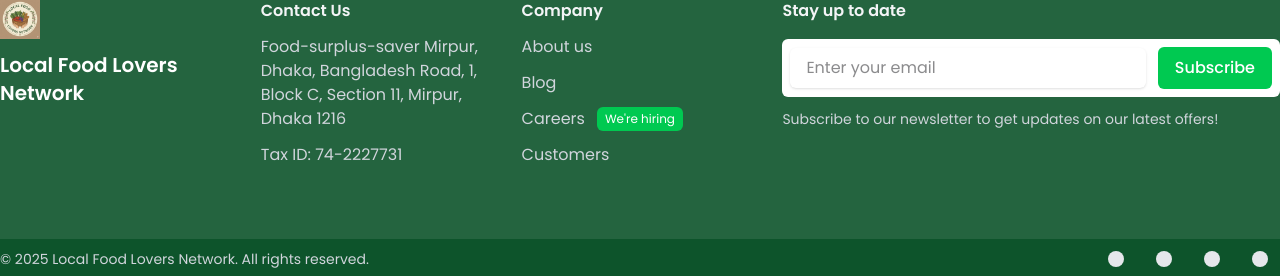
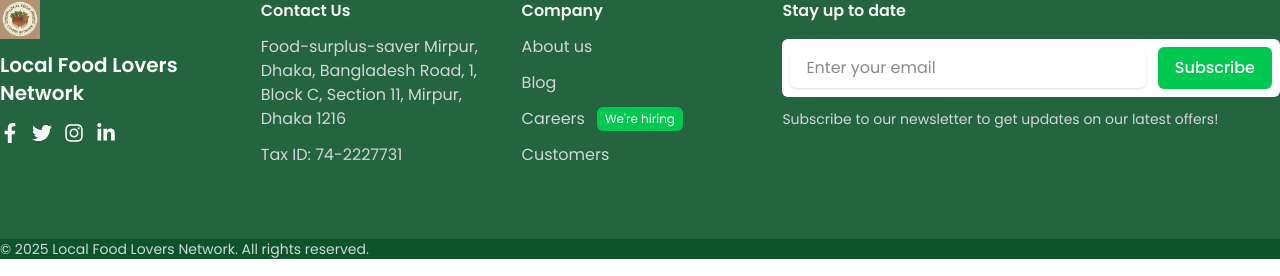
Before and after one commit to coderashik247/local-food-lovers-network-client, a React (Vite) app: page / in a window 1280 px wide. Shown: the part 2501-2777 px from the top of the page. Built offline with nearby package versions, Linux system fonts and the light colour scheme; no server answers; a web font is replaced by a local one.

Commit message:
add social media link

```diff
--- a/src/components/Footer/Footer.jsx
+++ b/src/components/Footer/Footer.jsx
@@ -1,5 +1,11 @@
 import logo from "../../assets/logo.jpg";
 import Container from "../header/Container/Container";
+import {
+  FaFacebookF,
+  FaTwitter,
+  FaInstagram,
+  FaLinkedinIn,
+} from "react-icons/fa";
 
 const Footer = () => {
   return (
@@ -11,11 +17,47 @@
               <img className="w-10 mb-3" src={logo} alt="Logo" />
               <a
                 className="flex-none text-xl font-semibold text-white"
-                href="#"
+                href="/"
                 aria-label="Brand"
               >
                 Local Food Lovers Network
               </a>
+
+              {/* Social Links */}
+              <div className="flex mt-4 gap-3">
+                <a
+                  href="https://www.facebook.com"
+                  target="_blank"
+                  rel="noopener noreferrer"
+                  className="text-white hover:text-gray-300"
+                >
+                  <FaFacebookF size={20} />
+                </a>
+                <a
+                  href="https://www.twitter.com"
+                  target="_blank"
+                  rel="noopener noreferrer"
+                  className="text-white hover:text-gray-300"
+                >
+                  <FaTwitter size={20} />
+                </a>
+                <a
+                  href="https://www.instagram.com"
+                  target="_blank"
+                  rel="noopener noreferrer"
+                  className="text-white hover:text-gray-300"
+                >
+                  <FaInstagram size={20} />
+                </a>
+                <a
+                  href="https://www.linkedin.com"
+                  target="_blank"
+                  rel="noopener noreferrer"
+                  className="text-white hover:text-gray-300"
+                >
+                  <FaLinkedinIn size={20} />
+                </a>
+              </div>
             </div>
 
             <div className="col-span-1">
@@ -38,7 +80,7 @@
                       key={idx}
                       className="inline-flex gap-x-2 text-gray-300 hover:text-gray-200"
                     >
-                      <a href="#">{item}</a>
+                      <a href="/">{item}</a>
                       {item === "Careers" && (
                         <span className="inline ml-1 text-xs bg-green-500 text-white py-1 px-2 rounded-md">
                           We're hiring
@@ -68,7 +110,7 @@
                   </div>
                   <a
                     className="w-full sm:w-auto whitespace-nowrap inline-flex justify-center items-center gap-x-3 text-center bg-green-500 hover:bg-green-600 border border-transparent text-white font-medium rounded-md transition py-2 px-4"
-                    href="#"
+                    href="/"
                   >
                     Subscribe
                   </a>
@@ -86,26 +128,6 @@
           <p className="text-sm text-gray-300">
             © 2025 Local Food Lovers Network. All rights reserved.
           </p>
-
-          <div className="flex gap-2">
-            {/* Example social icons */}
-            {["facebook", "twitter", "github", "linkedin"].map((icon, idx) => (
-              <a
-                key={idx}
-                className="inline-flex justify-center items-center w-10 h-10 text-center text-gray-200 hover:bg-white/10 rounded-md transition"
-                href="#"
-              >
-                <svg
-                  className="w-4 h-4"
-                  fill="currentColor"
-                  viewBox="0 0 16 16"
-                >
-                  {/* Replace with proper icon paths */}
-                  <circle cx="8" cy="8" r="8" />
-                </svg>
-              </a>
-            ))}
-          </div>
         </div>
       </Container>
     </footer>
```
